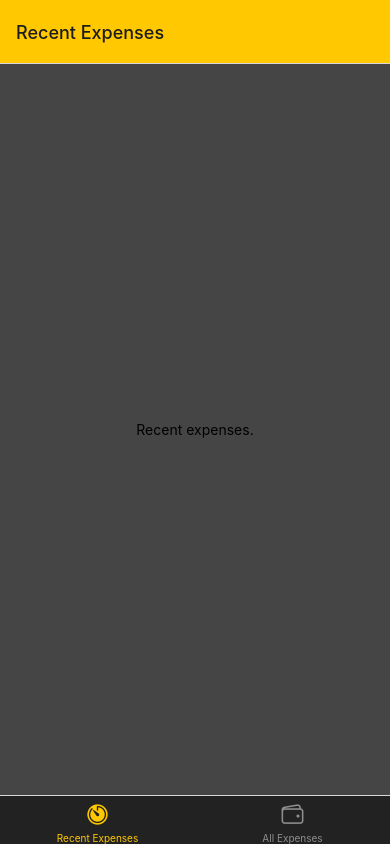
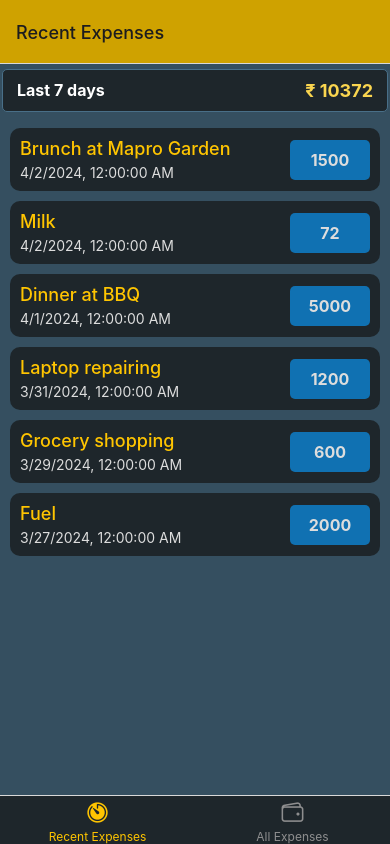
Before and after one commit to mr-shan/react-native-expense-tracker-revised, a React Native app: screen / in a window 390 px wide. Built offline with nearby package versions, Linux system fonts and the light colour scheme.

Commit message:
Added expenses related components

```diff
--- a/App.tsx
+++ b/App.tsx
@@ -17,9 +17,10 @@ const BottomTabsNavigation = () => {
   return (
     <BottomTabs.Navigator
       screenOptions={{
-        headerStyle: { backgroundColor: COLORS.primary500 },
-        tabBarStyle: { backgroundColor: COLORS.bg300 },
+        headerStyle: { backgroundColor: COLORS.primary300 },
+        tabBarStyle: { backgroundColor: COLORS.bg300, },
         tabBarActiveTintColor: COLORS.primary500,
+        tabBarLabelStyle: { fontSize: 12, },
       }}
     >
       <BottomTabs.Screen
--- a/app.json
+++ b/app.json
@@ -1,7 +1,7 @@
 {
   "expo": {
-    "name": "test",
-    "slug": "test",
+    "name": "Expense Tracker",
+    "slug": "Expense Tracker",
     "version": "1.0.0",
     "orientation": "portrait",
     "icon": "./assets/icon.png",
--- /dev/null
+++ b/components/ExpenseList.tsx
@@ -0,0 +1,31 @@
+import { StyleSheet, FlatList, Text, ListRenderItemInfo } from 'react-native';
+
+import ExpenseListItem from './ExpenseListItem';
+import { IExpense } from '../types';
+
+interface IProps {
+  expenses: IExpense[];
+  onPress: (id: string) => void;
+}
+
+const ExpenseList = (props: IProps) => {
+  return (
+    <FlatList
+      data={props.expenses}
+      keyExtractor={(item: IExpense) => item.id}
+      renderItem={(info) => (
+        <ExpenseListItem expenseDetails={info.item} onPress={props.onPress} />
+      )}
+      contentContainerStyle={styles.container}
+    />
+  );
+};
+
+const styles = StyleSheet.create({
+  container: {
+    paddingVertical: 16,
+    paddingHorizontal: 10,
+  },
+});
+
+export default ExpenseList;
--- /dev/null
+++ b/components/ExpenseListItem.tsx
@@ -0,0 +1,78 @@
+import { StyleSheet, View, Pressable, Text } from 'react-native';
+import { IExpense } from '../types';
+import COLORS from '../styles/colors';
+
+interface IProps {
+  expenseDetails: IExpense;
+  onPress: (id: string) => void;
+}
+
+const ExpenseListItem = (props: IProps) => {
+  const pressHandler = () => {
+    props.onPress(props.expenseDetails.id);
+  };
+  const data = props.expenseDetails;
+  return (
+    <View style={styles.container}>
+      <Pressable
+        style={({ pressed }) =>
+          pressed ? [styles.pressable, styles.pressed] : styles.pressable
+        }
+        onPress={pressHandler}
+      >
+        <View style={styles.details}>
+          <Text style={styles.title}>{data.name}</Text>
+          <Text style={styles.date}>{data.date.toLocaleString()}</Text>
+        </View>
+        <View style={styles.amountWrapper}>
+          <Text style={styles.amountText}>{data.amount}</Text>
+        </View>
+      </Pressable>
+    </View>
+  );
+};
+
+const styles = StyleSheet.create({
+  container: {
+    marginBottom: 10,
+    borderRadius: 10,
+  },
+  pressable: {
+    padding: 10,
+    backgroundColor: COLORS.bg300,
+    flexDirection: 'row',
+    justifyContent: 'space-between',
+    alignItems: 'center',
+    borderRadius: 10,
+  },
+  pressed: {
+    opacity: 0.75,
+  },
+  details: {
+    flex: 1,
+    gap: 5,
+  },
+  title: {
+    fontSize: 18,
+    color: COLORS.primary500,
+    fontWeight: '500',
+  },
+  date: {
+    fontSize: 14,
+    color: COLORS.text500,
+  },
+  amountWrapper: {
+    backgroundColor: COLORS.secondary500,
+    minWidth: 80,
+    padding: 10,
+    borderRadius: 5,
+  },
+  amountText: {
+    color: COLORS.text500,
+    fontSize: 16,
+    fontWeight: 'bold',
+    textAlign: 'center',
+  },
+});
+
+export default ExpenseListItem;
--- /dev/null
+++ b/components/ExpenseStatus.tsx
@@ -0,0 +1,43 @@
+import { StyleSheet, View, Text } from 'react-native';
+import COLORS from '../styles/colors';
+
+interface IProps {
+  total: number
+  title: string
+}
+
+const ExpenseStatus = (props: IProps) => {
+  return (
+    <View style={styles.container}>
+      <Text style={styles.title}>{props.title}</Text>
+      <Text style={styles.total}>₹ {props.total}</Text>
+    </View>
+  )
+}
+
+const styles = StyleSheet.create({
+  container: {
+    flexDirection: 'row',
+    justifyContent: 'space-between',
+    backgroundColor: COLORS.bg300,
+    paddingVertical: 10,
+    paddingHorizontal: 14,
+    marginHorizontal: 2,
+    marginTop: 5,
+    borderRadius: 5,
+    borderWidth: 1,
+    borderColor: COLORS.bg700,
+  },
+  title: {
+    color: COLORS.text700,
+    fontSize: 16,
+    fontWeight: 'bold'
+  },
+  total: {
+    color: COLORS.primary700,
+    fontSize: 18,
+    fontWeight: 'bold'
+  },
+})
+
+export default ExpenseStatus
--- /dev/null
+++ b/data/dummy.ts
@@ -0,0 +1,76 @@
+import { IExpense } from '../types'
+
+const DUMMY_EXPENSES = [
+  {
+    id: 'e1',
+    name: 'Apple Macbook',
+    date: new Date('2020-12-1'),
+    amount: 92000,
+    description: 'One of the best investment you can have.'
+  },
+  {
+    id: 'e2',
+    name: 'Apple iPhone 15',
+    date: new Date('2023-09-23'),
+    amount: 79000,
+    description: 'Best phone I ever owned'
+  },
+  {
+    id: 'e3',
+    name: 'A pair of shoes',
+    date: new Date('2024-03-1'),
+    amount: 3000,
+    description: 'A necessary thing to own'
+  },
+  {
+    id: 'e4',
+    name: 'Cloths from Decathlon',
+    date: new Date('2024-03-10'),
+    amount: 3000,
+    description: 'A necessary thing to own'
+  },
+  {
+    id: 'e5',
+    name: 'Dinner at BBQ',
+    date: new Date('2024-04-01'),
+    amount: 5000,
+    description: 'Really good BBQ meal'
+  },
+  {
+    id: 'e6',
+    name: 'Brunch at Mapro Garden',
+    date: new Date('2024-04-02'),
+    amount: 1500,
+    description: 'One of the best sandwich you can eat'
+  },
+  {
+    id: 'e7',
+    name: 'Laptop repairing',
+    date: new Date('2024-03-31'),
+    amount: 1200,
+    description: 'DC power adapter replacement'
+  },
+  {
+    id: 'e8',
+    name: 'Grocery shopping',
+    date: new Date('2024-03-29'),
+    amount: 600,
+    description: 'Face wash and moisture riser cream'
+  },
+  {
+    id: 'e9',
+    name: 'Fuel',
+    date: new Date('2024-03-27'),
+    amount: 2000,
+    description: 'Fuel expenses for car and scooter'
+  },
+  {
+    id: 'e10',
+    name: 'Milk',
+    date: new Date('2024-04-02'),
+    amount: 72,
+    description: 'Milk for coffee'
+  },
+] as IExpense[]
+
+export default DUMMY_EXPENSES
--- a/screens/AllExpenseScreen.tsx
+++ b/screens/AllExpenseScreen.tsx
@@ -1,4 +1,4 @@
-import { StyleSheet, Text, View } from 'react-native';
+import { StyleSheet, View } from 'react-native';
 
 import {
   RouteProp,
@@ -6,7 +6,12 @@ import {
   ParamListBase,
 } from '@react-navigation/native';
 
+import ExpenseList from '../components/ExpenseList';
+import ExpenseStatus from '../components/ExpenseStatus';
+
 import COLORS from '../styles/colors';
+import DUMMY_EXPENSES from '../data/dummy';
+import { IExpense } from '../types';
 
 interface IProps {
   navigation: NavigationProp<ParamListBase>;
@@ -14,18 +19,30 @@ interface IProps {
 }
 
 const AllExpenseScreen = (props: IProps) => {
-  return <View style={styles.container}>
-    <Text>List of all expenses.</Text>
-  </View>
+  const sortedExpenses = [...DUMMY_EXPENSES];
+  sortedExpenses.sort((a: IExpense, b: IExpense) => {
+    return b.date.valueOf() - a.date.valueOf();
+  });
+  const totalExpenses = sortedExpenses.reduce(
+    (prev, cur) => prev + cur.amount,
+    0
+  );
+  const expensePressHandler = (id: string) => {
+    props.navigation.navigate('AddExpense', { expenseId: id });
+  };
+  return (
+    <View style={styles.container}>
+      <ExpenseStatus title='Total expenses' total={totalExpenses} />
+      <ExpenseList expenses={sortedExpenses} onPress={expensePressHandler} />
+    </View>
+  );
 };
 
 const styles = StyleSheet.create({
   container: {
     flex: 1,
-    justifyContent: 'center',
-    alignItems: 'center',
     backgroundColor: COLORS.bg500,
-  }
-})
+  },
+});
 
 export default AllExpenseScreen;
--- a/screens/RecentExpenseScreen.tsx
+++ b/screens/RecentExpenseScreen.tsx
@@ -1,4 +1,4 @@
-import { StyleSheet, Text, View } from 'react-native';
+import { StyleSheet, View } from 'react-native';
 
 import {
   RouteProp,
@@ -6,7 +6,12 @@ import {
   ParamListBase,
 } from '@react-navigation/native';
 
+import ExpenseList from '../components/ExpenseList';
+import ExpenseStatus from '../components/ExpenseStatus';
+
 import COLORS from '../styles/colors';
+import DUMMY_EXPENSES from '../data/dummy';
+import { IExpense } from '../types';
 
 interface IProps {
   navigation: NavigationProp<ParamListBase>;
@@ -14,18 +19,39 @@ interface IProps {
 }
 
 const RecentExpenseScreen = (props: IProps) => {
-  return <View style={styles.container}>
-    <Text>Recent expenses.</Text>
-  </View>
+  const today = new Date(); // Get today's date
+  const sevenDaysAgo = new Date(today.getTime() - 7 * 24 * 60 * 60 * 1000);
+
+  const sortedExpenses = DUMMY_EXPENSES.filter(
+    (e) => e.date.valueOf() > sevenDaysAgo.valueOf()
+  );
+
+  sortedExpenses.sort((a: IExpense, b: IExpense) => {
+    return b.date.valueOf() - a.date.valueOf();
+  });
+
+  const totalExpenses = sortedExpenses.reduce(
+    (prev, cur) => prev + cur.amount,
+    0
+  );
+
+  const expensePressHandler = (id: string) => {
+    props.navigation.navigate('AddExpense', { expenseId: id });
+  };
+
+  return (
+    <View style={styles.container}>
+      <ExpenseStatus title='Last 7 days' total={totalExpenses} />
+      <ExpenseList expenses={sortedExpenses} onPress={expensePressHandler} />
+    </View>
+  );
 };
 
 const styles = StyleSheet.create({
   container: {
     flex: 1,
-    justifyContent: 'center',
-    alignItems: 'center',
-    backgroundColor: COLORS.bg500
-  }
-})
+    backgroundColor: COLORS.bg500,
+  },
+});
 
 export default RecentExpenseScreen;
--- a/styles/colors.ts
+++ b/styles/colors.ts
@@ -1,15 +1,19 @@
 const COLORS = {
   primary300: '#cfa200',
-  primary500: '#ffc800',
-  primary700: '#ffd439',
+  primary500: '#FFC501',
+  primary700: '#fad54f',
 
-  secondary300: '#59a8e0',
-  secondary500: '#60bdff',
-  secondary700: '#99d4fe',
+  secondary300: '#034877',
+  secondary500: '#1071b2',
+  secondary700: '#2b92d7',
 
-  bg300: '#222222',
-  bg500: '#454545',
-  bg700: '#666',
+  accent300: '#82002d',
+  accent500: '#BC0E4C',
+  accent700: '#e03873',
+
+  bg300: '#1e262b',
+  bg500: '#354F60',
+  bg700: '#496f88',
 
   text300: '#aaa',
   text500: '#ddd',
--- /dev/null
+++ b/types/index.ts
@@ -0,0 +1,7 @@
+export interface IExpense {
+  id: string
+  name: string
+  date: Date
+  amount: number
+  description?: string
+}
```
